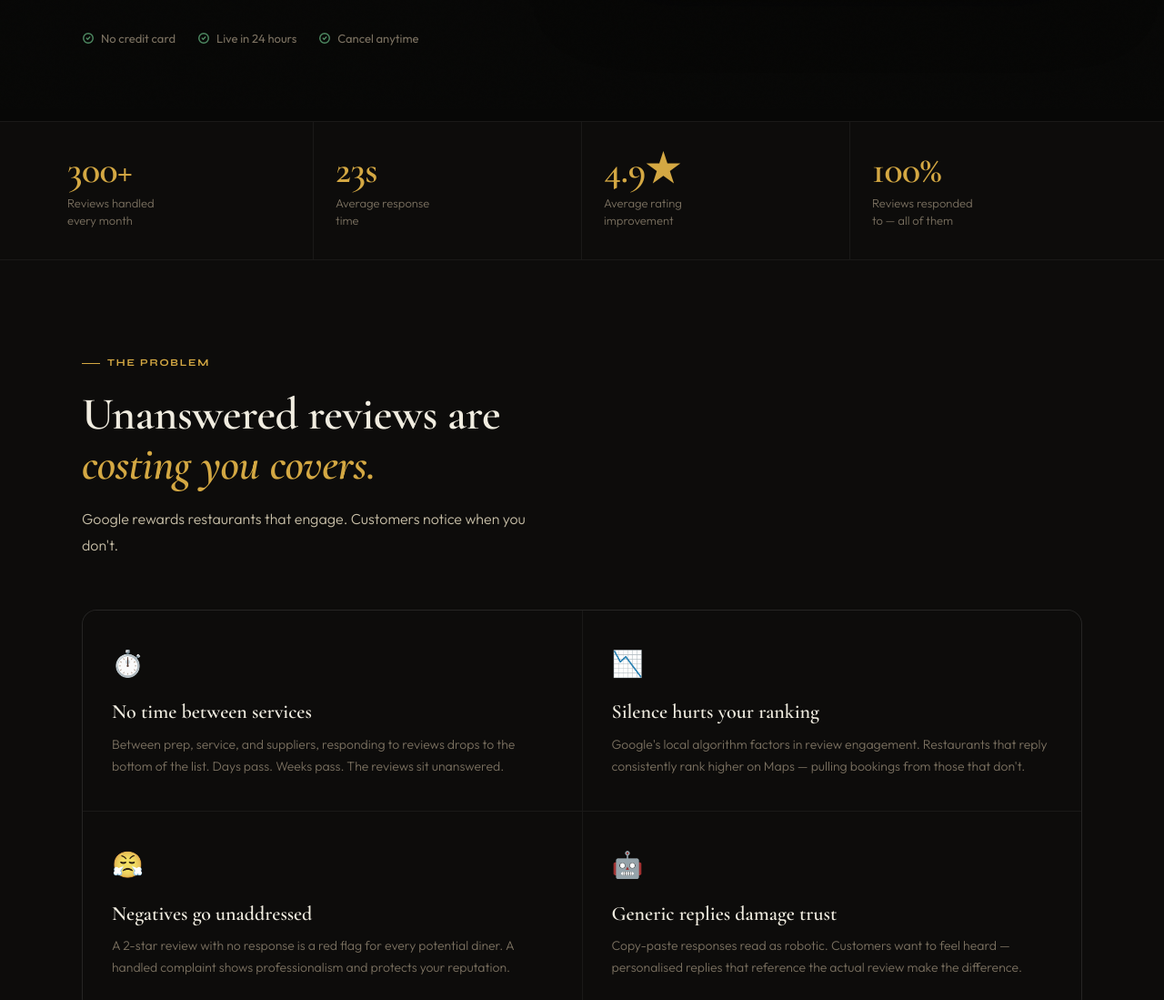
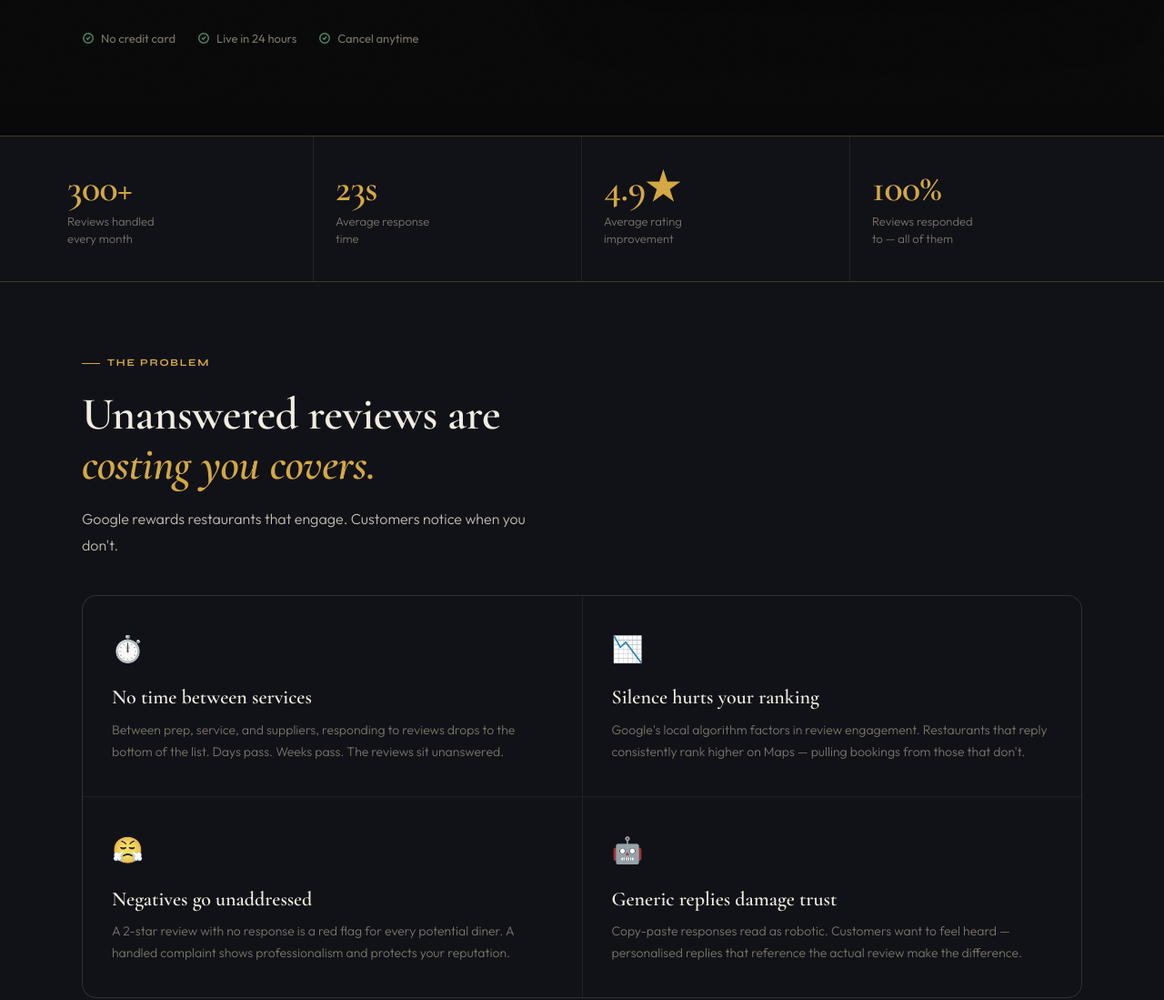
Before and after one commit to akimeh-source/dataforgeIT, a plain HTML site: page index.html in a window 1280 px wide. Shown: the part 680-1779 px from the top of the page at 91% size. Drawn offline with nearby package versions, Linux system fonts and the light colour scheme.

Commit message:
fix: contrast, spacing and section visibility
- Shift backgrounds from near-identical black to blue-tinted darks
  (bg2 #111218, bg3 #191b24) for clear section separation
- Remove min-height:100vh from hero — eliminates blank void below content
- Stats bar borders upgraded to gold (--border2) so it reads as a band
- Section padding 96→72px, margin-bottom on section-sub 56→40px
- Pain grid dividers slightly lighter for visibility
- Offer wrap bottom padding trimmed to match

Co-Authored-By: Claude Sonnet 4.6 <noreply@anthropic.com>

```diff
--- a/index.html
+++ b/index.html
@@ -13,12 +13,12 @@
     *, *::before, *::after { box-sizing: border-box; margin: 0; padding: 0; }
 
     :root {
-      --bg:       #070706;
-      --bg2:      #0d0c0b;
-      --bg3:      #131210;
-      --bg4:      #181614;
-      --border:   rgba(255,255,255,0.055);
-      --border2:  rgba(212,168,67,0.18);
+      --bg:       #09090a;
+      --bg2:      #111218;
+      --bg3:      #191b24;
+      --bg4:      #20222e;
+      --border:   rgba(255,255,255,0.07);
+      --border2:  rgba(212,168,67,0.25);
       --gold:     #d4a843;
       --gold-d:   #b8902e;
       --gold-l:   #e8c060;
@@ -26,9 +26,9 @@
       --green:    #4e8a62;
       --red:      #c0544a;
       --text:     #f0ece0;
-      --warm:     #c8bfa8;
-      --muted:    #7a7060;
-      --faint:    #3a352c;
+      --warm:     #c4bdb0;
+      --muted:    #7a7468;
+      --faint:    #3a3830;
     }
 
     html { scroll-behavior: smooth; }
@@ -206,8 +206,7 @@
 
     /* ─── HERO ─── */
     .hero {
-      min-height: 100vh;
-      padding: 120px 40px 80px;
+      padding: 120px 40px 96px;
       display: grid;
       grid-template-columns: 1fr 1fr;
       gap: 60px;
@@ -594,8 +593,8 @@
 
     /* ─── STATS BAR ─── */
     .stats-bar {
-      border-top: 1px solid var(--border);
-      border-bottom: 1px solid var(--border);
+      border-top: 1px solid var(--border2);
+      border-bottom: 1px solid var(--border2);
       background: var(--bg2);
       padding: 0 40px;
     }
@@ -609,7 +608,7 @@
       .stats-inner { grid-template-columns: repeat(2, 1fr); }
     }
     .stat-item {
-      padding: 32px 24px;
+      padding: 36px 24px;
       display: flex;
       flex-direction: column;
       gap: 6px;
@@ -638,16 +637,16 @@
 
     /* ─── SHARED SECTION ─── */
     .section {
-      padding: 96px 40px;
+      padding: 72px 40px;
       max-width: 1180px;
       margin: 0 auto;
     }
-    @media (max-width: 768px) { .section { padding: 64px 24px; } }
+    @media (max-width: 768px) { .section { padding: 52px 24px; } }
 
     .section-full {
-      padding: 96px 40px;
-    }
-    @media (max-width: 768px) { .section-full { padding: 64px 24px; } }
+      padding: 72px 40px;
+    }
+    @media (max-width: 768px) { .section-full { padding: 52px 24px; } }
 
     .section-label {
       display: inline-flex;
@@ -690,7 +689,7 @@
       color: var(--warm);
       line-height: 1.8;
       max-width: 520px;
-      margin-bottom: 56px;
+      margin-bottom: 40px;
     }
 
     /* ─── PROBLEM SECTION ─── */
@@ -700,8 +699,8 @@
       display: grid;
       grid-template-columns: repeat(2, 1fr);
       gap: 1px;
-      background: var(--border);
-      border: 1px solid var(--border);
+      background: rgba(255,255,255,0.06);
+      border: 1px solid rgba(255,255,255,0.08);
       border-radius: 16px;
       overflow: hidden;
     }
@@ -712,9 +711,9 @@
     .pain-card {
       background: var(--bg2);
       padding: 36px 32px;
-      transition: background 0.3s;
-    }
-    .pain-card:hover { background: var(--bg3); }
+      transition: background 0.3s, box-shadow 0.3s;
+    }
+    .pain-card:hover { background: var(--bg3); box-shadow: inset 0 0 0 1px var(--border2); }
 
     .pain-emoji {
       font-size: 28px;
@@ -877,9 +876,9 @@
     /* ─── OFFER BANNER ─── */
     .offer-wrap {
       background: var(--bg);
-      padding: 0 40px 96px;
-    }
-    @media (max-width: 768px) { .offer-wrap { padding: 0 24px 64px; } }
+      padding: 0 40px 72px;
+    }
+    @media (max-width: 768px) { .offer-wrap { padding: 0 24px 52px; } }
     .offer-inner { max-width: 1180px; margin: 0 auto; }
 
     .offer-banner {
```
